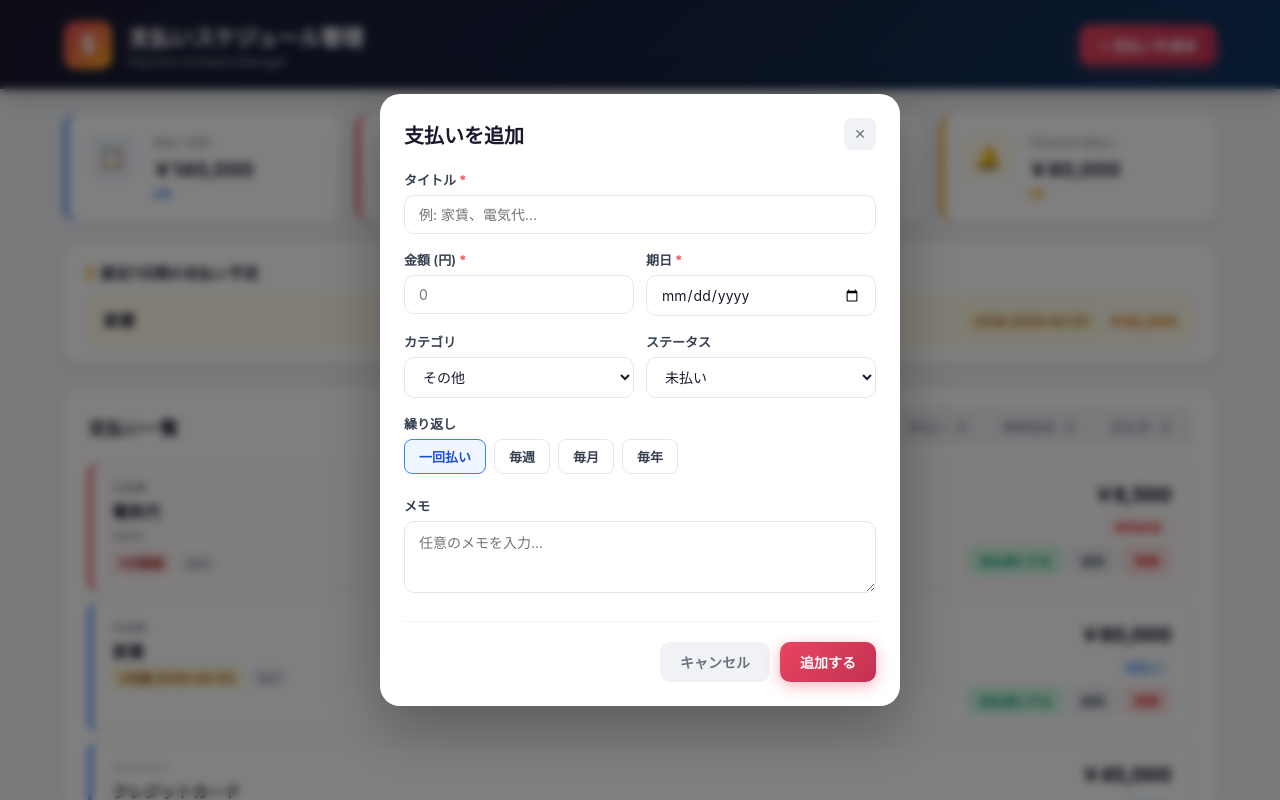
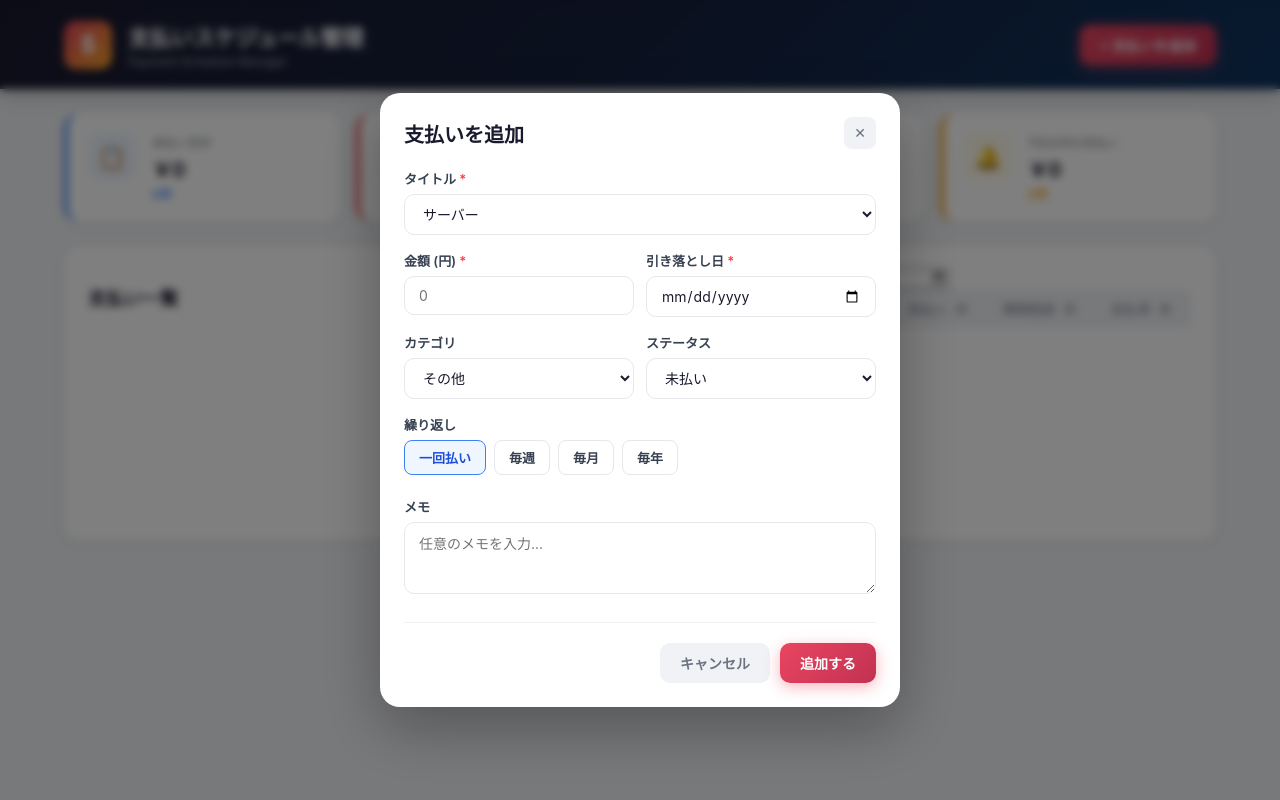
Before and after one commit to aueharaayaka/kousin, a React (Vite) app: page / in a window 1280 px wide. Both pictures are taken after a click on the button "+ 支払いを追加". Shown: the top 800 px of the page. Built offline with nearby package versions, Linux system fonts and the light colour scheme.

Commit message:
feat: 月選択、タイトル選択、引き落とし日、初期データ空に変更

```diff
--- a/src/App.jsx
+++ b/src/App.jsx
@@ -6,75 +6,28 @@ import './App.css'
 
 const STORAGE_KEY = 'payment_schedules'
 
-const SAMPLE_DATA = [
-  {
-    id: '1',
-    title: '家賃',
-    amount: 80000,
-    dueDate: '2026-04-01',
-    category: 'housing',
-    status: 'pending',
-    recurring: 'monthly',
-    note: '',
-  },
-  {
-    id: '2',
-    title: '電気代',
-    amount: 8500,
-    dueDate: '2026-03-25',
-    category: 'utilities',
-    status: 'overdue',
-    recurring: 'monthly',
-    note: '3月分',
-  },
-  {
-    id: '3',
-    title: 'インターネット',
-    amount: 5500,
-    dueDate: '2026-03-20',
-    category: 'utilities',
-    status: 'paid',
-    recurring: 'monthly',
-    note: '',
-  },
-  {
-    id: '4',
-    title: 'クレジットカード',
-    amount: 45000,
-    dueDate: '2026-04-10',
-    category: 'credit',
-    status: 'pending',
-    recurring: 'monthly',
-    note: '3月利用分',
-  },
-  {
-    id: '5',
-    title: '保険料',
-    amount: 15000,
-    dueDate: '2026-04-15',
-    category: 'insurance',
-    status: 'pending',
-    recurring: 'monthly',
-    note: '',
-  },
-]
-
 export default function App() {
   const [payments, setPayments] = useState(() => {
     try {
       const stored = localStorage.getItem(STORAGE_KEY)
-      return stored ? JSON.parse(stored) : SAMPLE_DATA
+      return stored ? JSON.parse(stored) : []
     } catch {
-      return SAMPLE_DATA
+      return []
     }
   })
   const [showForm, setShowForm] = useState(false)
   const [editingPayment, setEditingPayment] = useState(null)
   const [activeTab, setActiveTab] = useState('all')
+  const [selectedMonth, setSelectedMonth] = useState(() => {
+    const now = new Date()
+    return `${now.getFullYear()}-${String(now.getMonth() + 1).padStart(2, '0')}`
+  })
 
   useEffect(() => {
     localStorage.setItem(STORAGE_KEY, JSON.stringify(payments))
   }, [payments])
+
+  const filteredPayments = payments.filter(p => p.dueDate.startsWith(selectedMonth))
 
   const addPayment = (payment) => {
     setPayments(prev => [...prev, { ...payment, id: Date.now().toString() }])
@@ -123,11 +76,18 @@ export default function App() {
       </header>
 
       <main className="app-main">
-        <Dashboard payments={payments} />
+        <Dashboard payments={filteredPayments} />
 
         <div className="list-section">
           <div className="list-header">
             <h2>支払い一覧</h2>
+            <div className="list-header-controls">
+              <input
+                type="month"
+                value={selectedMonth}
+                onChange={(e) => setSelectedMonth(e.target.value)}
+                className="month-picker"
+              />
               <div className="tabs">
                 {['all', 'pending', 'overdue', 'paid'].map(tab => (
                   <button
@@ -140,14 +100,15 @@ export default function App() {
                     {tab === 'overdue' && '期限超過'}
                     {tab === 'paid' && '支払済'}
                     <span className="tab-count">
-                    {tab === 'all' ? payments.length : payments.filter(p => p.status === tab).length}
+                      {tab === 'all' ? filteredPayments.length : filteredPayments.filter(p => p.status === tab).length}
                     </span>
                   </button>
                 ))}
               </div>
             </div>
+          </div>
           <PaymentList
-            payments={payments}
+            payments={filteredPayments}
             filter={activeTab}
             onEdit={handleEdit}
             onDelete={deletePayment}
--- a/src/components/PaymentCard.jsx
+++ b/src/components/PaymentCard.jsx
@@ -36,10 +36,10 @@ export default function PaymentCard({ payment, onEdit, onDelete, onMarkPaid }) {
   const status = STATUS_CONFIG[payment.status]
 
   const getDueDateLabel = () => {
-    if (payment.status === 'paid') return `支払日: ${payment.dueDate}`
+    if (payment.status === 'paid') return `引き落とし日: ${payment.dueDate}`
     if (diff < 0) return `${Math.abs(diff)}日超過`
-    if (diff === 0) return '今日が期限'
-    if (diff === 1) return '明日が期限'
+    if (diff === 0) return '今日が引き落とし日'
+    if (diff === 1) return '明日が引き落とし日'
     return `${diff}日後 (${payment.dueDate})`
   }
 
--- a/src/components/PaymentForm.jsx
+++ b/src/components/PaymentForm.jsx
@@ -1,5 +1,11 @@
 import React, { useState } from 'react'
 import './PaymentForm.css'
+
+const TITLE_OPTIONS = [
+  { value: 'サーバー', label: 'サーバー' },
+  { value: 'ドメイン', label: 'ドメイン' },
+  { value: 'SSL', label: 'SSL' },
+]
 
 const CATEGORIES = [
   { value: 'housing', label: '住居費' },
@@ -19,7 +25,7 @@ const RECURRING_OPTIONS = [
 ]
 
 const INITIAL_STATE = {
-  title: '',
+  title: 'サーバー',
   amount: '',
   dueDate: '',
   category: 'other',
@@ -37,10 +43,10 @@ export default function PaymentForm({ payment, onSubmit, onClose }) {
 
   const validate = () => {
     const errs = {}
-    if (!form.title.trim()) errs.title = 'タイトルを入力してください'
+    if (!form.title) errs.title = 'タイトルを選択してください'
     if (!form.amount || isNaN(Number(form.amount)) || Number(form.amount) <= 0)
       errs.amount = '正しい金額を入力してください'
-    if (!form.dueDate) errs.dueDate = '期日を選択してください'
+    if (!form.dueDate) errs.dueDate = '引き落とし日を選択してください'
     return errs
   }
 
@@ -70,14 +76,16 @@ export default function PaymentForm({ payment, onSubmit, onClose }) {
         <form onSubmit={handleSubmit} className="payment-form">
           <div className="form-group">
             <label>タイトル <span className="required">*</span></label>
-            <input
-              type="text"
+            <select
               name="title"
               value={form.title}
               onChange={handleChange}
-              placeholder="例: 家賃、電気代..."
               className={errors.title ? 'error' : ''}
-            />
+            >
+              {TITLE_OPTIONS.map(opt => (
+                <option key={opt.value} value={opt.value}>{opt.label}</option>
+              ))}
+            </select>
             {errors.title && <span className="error-msg">{errors.title}</span>}
           </div>
 
@@ -96,7 +104,7 @@ export default function PaymentForm({ payment, onSubmit, onClose }) {
               {errors.amount && <span className="error-msg">{errors.amount}</span>}
             </div>
             <div className="form-group">
-              <label>期日 <span className="required">*</span></label>
+              <label>引き落とし日 <span className="required">*</span></label>
               <input
                 type="date"
                 name="dueDate"
```
Lines whose indentation alone changed are shown as unchanged.
